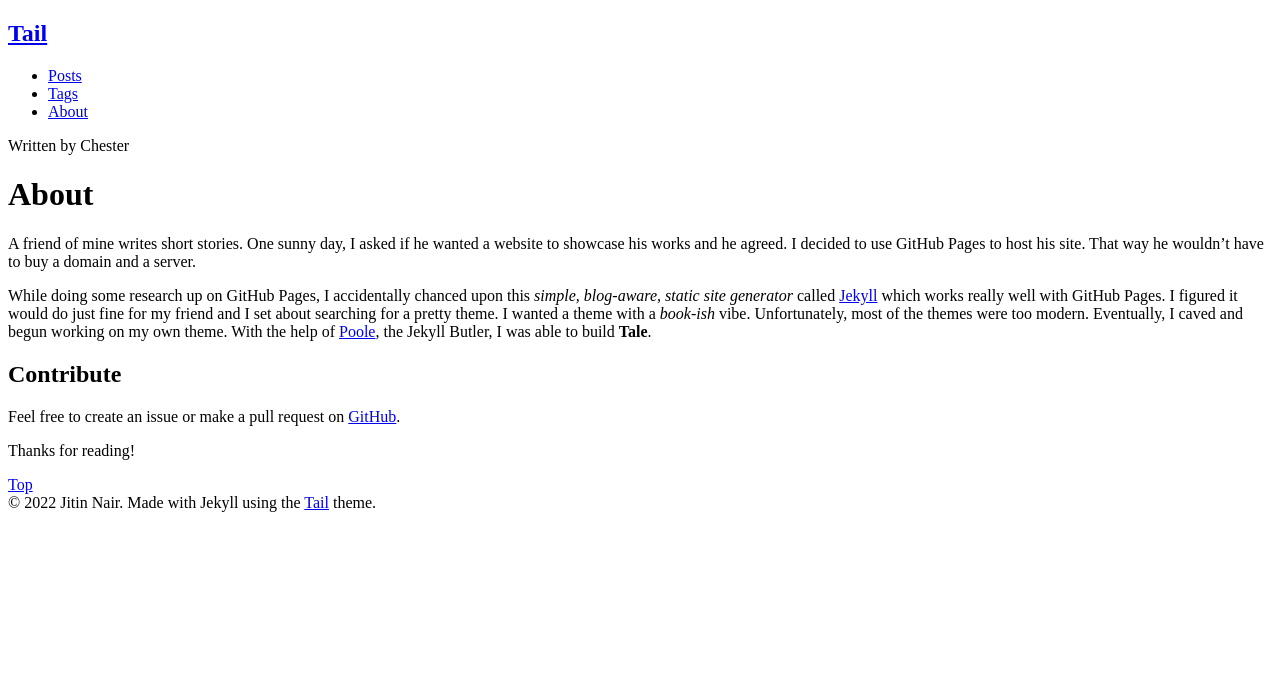
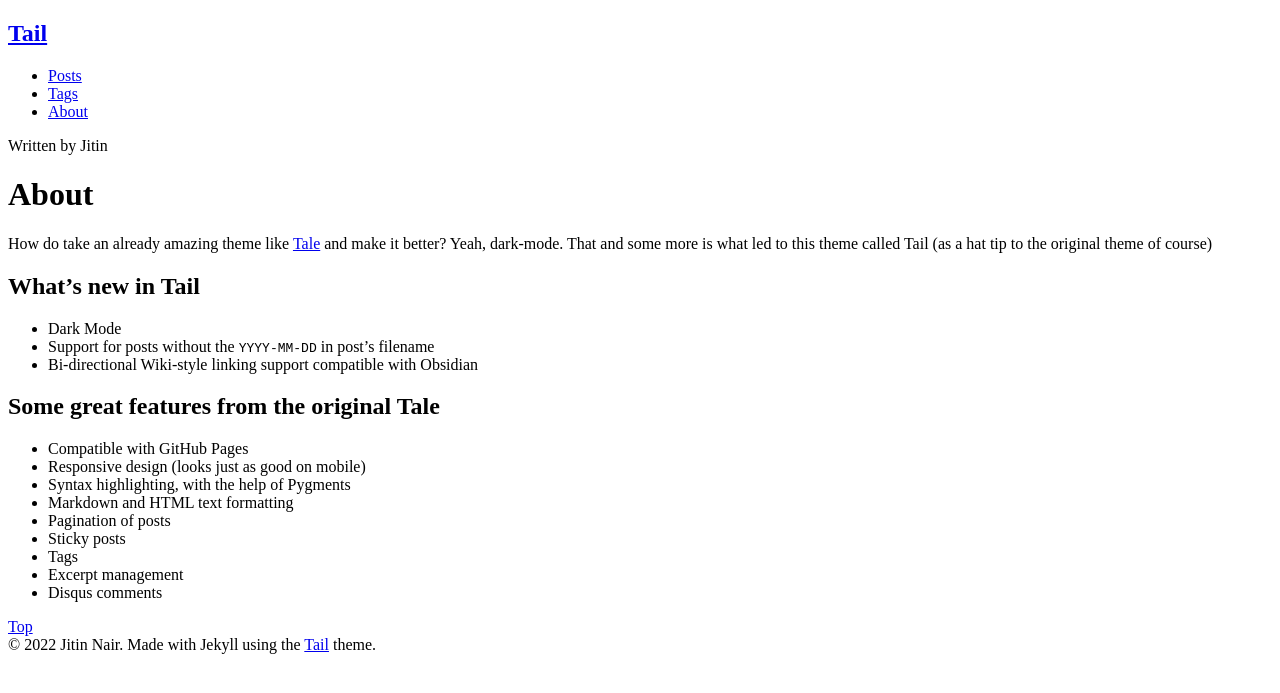
Before and after one commit to jitinnair1/tail, a Jekyll site: the page built from _pages/about.md, in a window 1280 px wide. Shown: the top 693 px of the page. Built offline with Jekyll 4.4.1, drawn with Linux system fonts in a browser that asks for light colours.

Commit message:
new about

```diff
--- a/_pages/about.md
+++ b/_pages/about.md
@@ -1,15 +1,24 @@
 ---
 layout: post
 title: "About"
-author: "Chester"
+author: "Jitin"
 permalink: /about/
 ---
 
-A friend of mine writes short stories. One sunny day, I asked if he wanted a website to showcase his works and he agreed. I decided to use GitHub Pages to host his site. That way he wouldn't have to buy a domain and a server.
+How do take an already amazing theme like [Tale](https://github.com/chesterhow/tale) and make it better? Yeah, dark-mode. That and some more is what led to this theme called Tail (as a hat tip to the original theme of course)
 
-While doing some research up on GitHub Pages, I accidentally chanced upon this _simple, blog-aware, static site generator_ called [Jekyll](https://jekyllrb.com/) which works really well with GitHub Pages. I figured it would do just fine for my friend and I set about searching for a pretty theme. I wanted a theme with a _book-ish_ vibe. Unfortunately, most of the themes were too modern. Eventually, I caved and begun working on my own theme. With the help of [Poole](https://github.com/poole/poole), the Jekyll Butler, I was able to build **Tale**.
+## What's new in Tail
+- Dark Mode
+- Support for posts without the `YYYY-MM-DD` in post's filename
+- Bi-directional Wiki-style linking support compatible with Obsidian
 
-## Contribute
-Feel free to create an issue or make a pull request on [GitHub](https://github.com/chesterhow/tale).
-
-Thanks for reading!
+## Some great features from the original Tale
+- Compatible with GitHub Pages
+- Responsive design (looks just as good on mobile)
+- Syntax highlighting, with the help of Pygments
+- Markdown and HTML text formatting
+- Pagination of posts
+- Sticky posts
+- Tags
+- Excerpt management
+- Disqus comments
```
